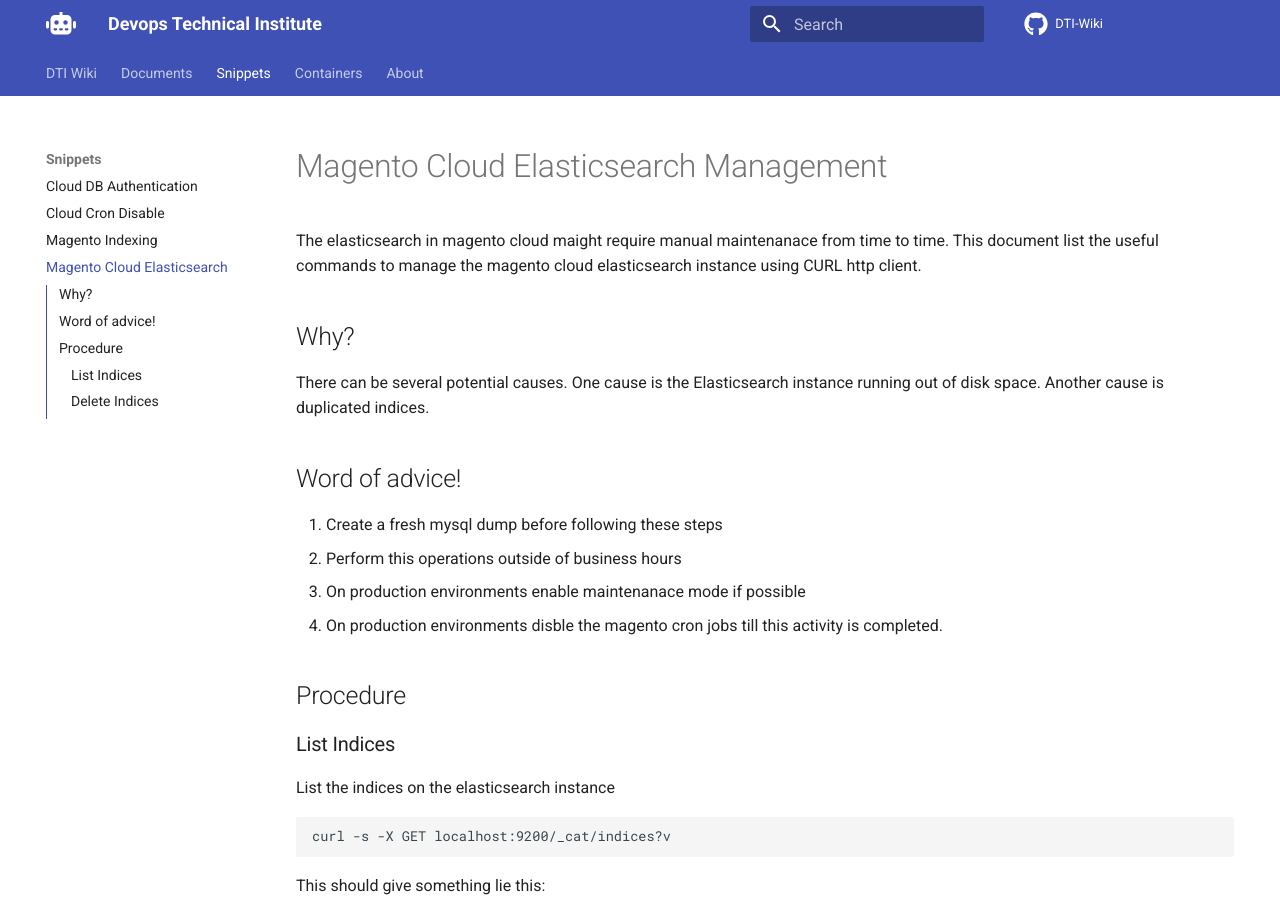
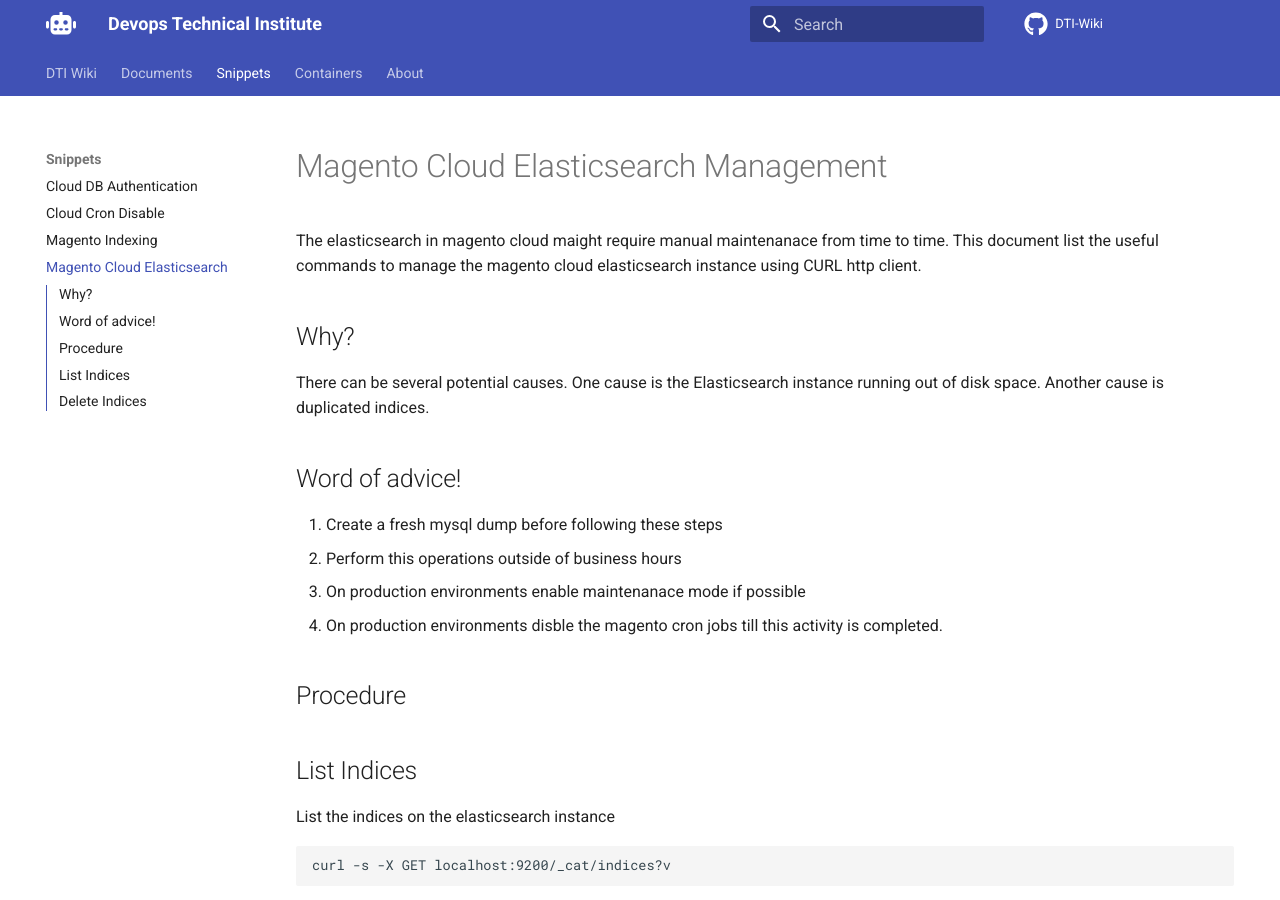
Before and after one commit to dti-wiki/dti-wiki.github.io, an MkDocs documentation site: the page built from docs/docs/snippets/cloud-elasticsearch-management.md, in a window 1280 px wide and 900 px high. Built offline with MkDocs 1.6.1 and Material for MkDocs 9.7.7, drawn with Linux system fonts in a browser that asks for light colours; comment, search, counter and statistics services are not loaded.

````diff
--- a/docs/docs/snippets/cloud-elasticsearch-management.md
+++ b/docs/docs/snippets/cloud-elasticsearch-management.md
@@ -15,7 +15,7 @@ There can be several potential causes. One cause is the Elasticsearch instance r
 
 ## Procedure
 
-### List Indices
+## List Indices
 
 List the indices on the elasticsearch instance
 
@@ -40,7 +40,7 @@ green  open   magento2_stg_product_5_v1094 2QfuKR42Q8q73oIsCJmNow   3   2
 green  open   magento2_product_1_v1        3irjvym7T5ycPgeQV0pOcg   3   2          0            0      2.2kb           783b
 ```
 
-### Delete Indices
+## Delete Indices
 
 ```
 curl -XDELETE localhost:9200/[your_index_name_here]
````
